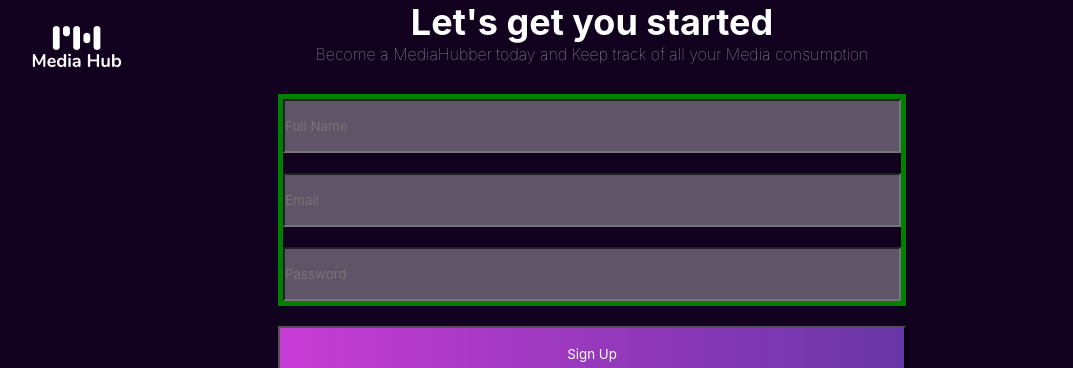
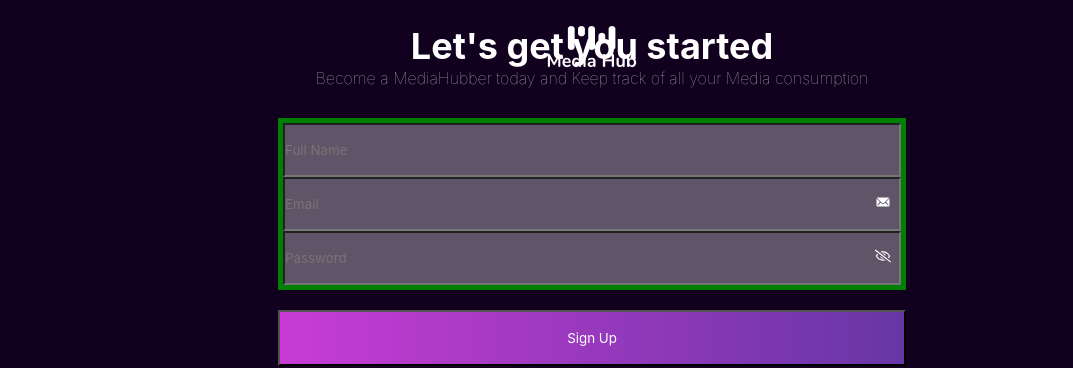
Before and after one commit to lost-shades/FE-mediahub, a React (Vite) app: page /SignUp in a window 1280 px wide. Shown: the top 368 px of the page, without its empty margins (48-1121 px from the left). Built offline with nearby package versions, Linux system fonts and the light colour scheme.

Commit message:
homepage in progress

```diff
--- a/package.json
+++ b/package.json
@@ -12,6 +12,7 @@
   "dependencies": {
     "react": "^18.2.0",
     "react-dom": "^18.2.0",
+    "react-icons": "^5.2.1",
     "react-router-dom": "^6.23.1"
   },
   "devDependencies": {
--- a/src/components/Button.jsx
+++ b/src/components/Button.jsx
@@ -1,7 +1,7 @@
 import React from 'react'
 import "./Components.css"
 
-export const Button = ({value}) => {
+export const Button = ({value, customStyle}) => {
   const handleSubmit = (e) => {
     e.preventDefault();
     // my submit logic
@@ -9,8 +9,8 @@
 
   return (
     <button
+      className={`buttonStyle ${customStyle}`}
       onClick={handleSubmit}
-      className='buttonStyle'
       type='submit'>
       {value}
     </button>
--- a/src/components/Components.css
+++ b/src/components/Components.css
@@ -35,3 +35,12 @@
   gap: 100px;
   cursor: pointer;
 }
+.inputWrapper{
+  position: relative;
+}
+.inputIcon {
+  position: absolute;
+  color: #ffff;
+  top: 17px;
+  right: 10px;
+}
--- a/src/components/Inputs.jsx
+++ b/src/components/Inputs.jsx
@@ -1,25 +1,27 @@
 import React, { useState } from 'react';
 import "./Components.css";
 
-export const Inputs = ({ type, placeholder, names }) => {
-  const [inputs, setInputs] = useState({ [names]: '' });
+export const Inputs = ({ type, placeholder, names, inputStyles, inputIcon }) => {
+  const [inputValue, setInputValue] = useState({ [names]: '' });
 
   const handleChange = (e) => {
     const name = e.target.name;
     const value = e.target.value;
-    setInputs({ ...inputs, [name]: value });
+    setInputValue({ ...inputValue, [name]: value });
   }
 
   return (
-    <div>
+    <div className='inputWrapper'>
       <input
+        className={`${inputStyles}`}
         type={type}
         placeholder={placeholder}
         name={names}
-        value={inputs[names] || ""}
+        value={inputValue[names] || ""}
         onChange={handleChange}
         required
       />
+      <span className='inputIcon'>{inputIcon}</span>
     </div>
   );
 }
--- a/src/index.css
+++ b/src/index.css
@@ -5,3 +5,7 @@
     font-family: Inter;
     border-radius: 0px;
   }
+body {
+  height: 100%;
+  background-color: #11001E;
+}
--- a/src/pages/EmailVerification.jsx
+++ b/src/pages/EmailVerification.jsx
@@ -27,7 +27,7 @@
                         placeholder={"Enter 4 digit code"}
                         names={"VerifyCode"}
                     />
-                    <Button className='buttonStyle' value={"Verify code"} />
+                    <Button customStyle='verificationButton' value={"Verify code"} />
                 </div>
                 <p className='p3'>Didnt recieve an email? <a className='p3child'>Try Again</a></p>
             </section>
--- a/src/pages/Homepage.jsx
+++ b/src/pages/Homepage.jsx
@@ -1,16 +1,22 @@
 import React from 'react'
+import { CgProfile } from 'react-icons/cg'
+import { IoMdSearch } from 'react-icons/io'
 
 export const Homepage = () => {
   return (
-    <main>
-      <header>
+    <main className='mainStyle'>
+      <header className='navStyle'>
         <nav>
-        <img src="/Media Hub Logo 2 1.png" alt="logo" />
-        <ul>
-          <li>Home</li>
-          <li>Dashboard</li>
-          <li>Services</li>
-        </ul>
+          <img src="/Media Hub Logo 2 1.png" alt="logo" />
+          <ul className='listStyle'>
+            <li>Home</li>
+            <li>Dashboard</li>
+            <li>Services</li>
+          </ul>
+          <div className='navIcons'>
+            <IoMdSearch/>
+            <CgProfile/>
+          </div>
         </nav>
       </header>
       <div>
--- a/src/pages/Login.css
+++ b/src/pages/Login.css
@@ -7,18 +7,36 @@
     align-items: center;
     background-color: #11001E;
 }
-main header.imageDiv {
+main header .imageDiv {
     width: 100%;
     height: 98px;
     display: flex;
     align-items: center;
     padding-left: 76px;
-    /* border: 3px solid lime; */
+    color: #ffff;
+    border: 3px solid lime;
 }
+
 main header.imageDiv img {
     width: 98px;
     height: 98px;
     align-self: flex-start;
+}
+ header.navStyle{
+    display: flex;
+    flex-direction: row;
+    width: 100%;
+    border: 5px solid red;
+ }
+ .listStyle{
+    display: flex;
+    flex-direction: row;
+    list-style: none;
+    color: #ffff;
+    border: 3px solid rgb(43, 255, 0);
+}
+.navIcons{
+    color: #ffff;
 }
 .formWrapper {
     display: flex;
--- a/src/pages/Signup.jsx
+++ b/src/pages/Signup.jsx
@@ -1,6 +1,8 @@
 import React from 'react'
 import { Button } from '../components/Button'
 import { Inputs } from '../components/Inputs'
+import { FaRegEyeSlash } from 'react-icons/fa';
+import { IoIosMail } from 'react-icons/io';
 
 
 export const Signup = () => {
@@ -40,44 +42,26 @@
                     </div>
                     <div className='formContainer'>
                         <div className='inputgap'>
-                            <div>
                             <Inputs
+                                inputStyles="signupInput"
                                 type={"text"}
                                 placeholder={"Full Name"}
                                 names={"Usersname"}
                             />
-                            <img
-                                src=''
-                                alt=""
-                                className="input-icon"
-                            />
-                            </div>
-                            <div>
                             <Inputs
                                 type={"email"}
                                 placeholder={"Email"}
                                 names={"emailAddress"}
+                                inputIcon={<IoIosMail/>}
                             />
-                            <img
-                                src=''
-                                alt=""
-                                className="input-icon"
-                            />
-                            </div>
-                            <div>
-                            <input
+                            <Inputs
                                 type={"password"}
                                 placeholder={"Password"}
                                 names={"passId"}
+                                inputIcon={<FaRegEyeSlash/>}
                             />
-                            <img
-                                src=''
-                                alt=""
-                                className="input-icon"
-                            />
-                            </div>
                         </div>
-                        <Button className='buttonStyle' value={"Sign Up"} />
+                        <Button value={"Sign Up"} />
                         <div className='formFooter'>
                             <p className="p3">Or</p>
                             <div className="socialButtons">
```
Also changed, not shown: 1 other file (tests, documents, lock files or other folders).
